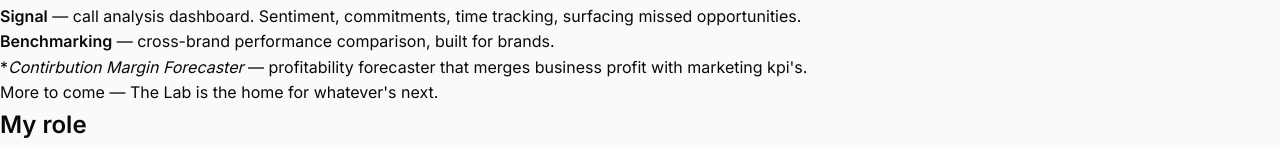
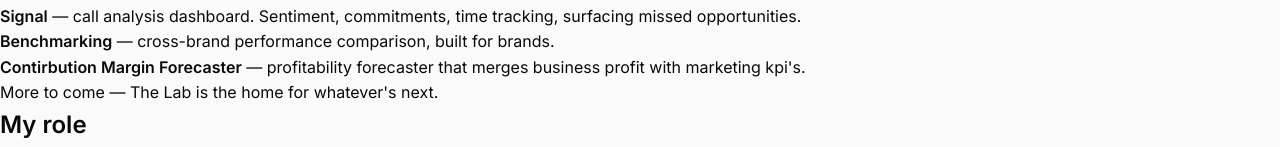
Before and after one commit to thetyedye/tyler-md, a Next.js app: page /the-lab in a window 1280 px wide. Shown: the part 214-361 px from the top of the page. Built offline with nearby package versions, Linux system fonts and the light colour scheme.

Commit message:
Update the-lab page

```diff
--- a/pages/the-lab.mdx
+++ b/pages/the-lab.mdx
@@ -14,7 +14,7 @@
 
 - **Signal** — call analysis dashboard. Sentiment, commitments, time tracking, surfacing missed opportunities.
 - **Benchmarking** — cross-brand performance comparison, built for brands.
-- **Contirbution Margin Forecaster* — profitability forecaster that merges business profit with marketing kpi's.
+- **Contirbution Margin Forecaster** — profitability forecaster that merges business profit with marketing kpi's.
 - More to come — The Lab is the home for whatever's next.
 
 ## My role
```
